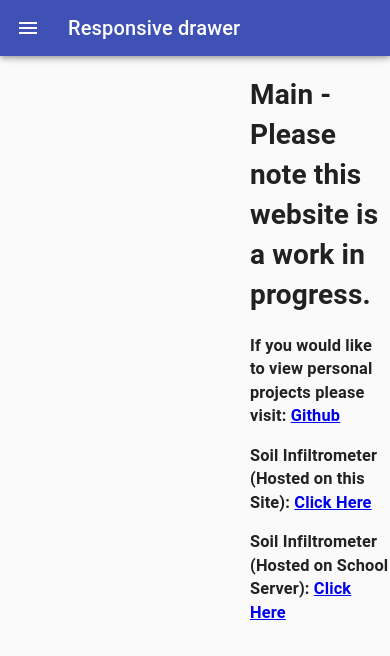
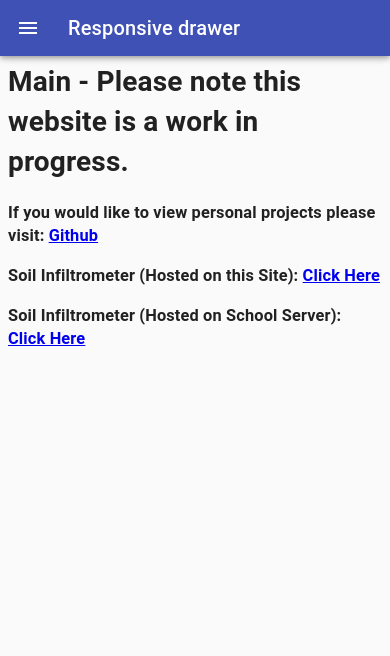
Before and after one commit to bdwandry/Portfolio-Site, a React (Create React App) app: page / in a window 390 px wide. Shown: the top 656 px of the page. Built offline with nearby package versions, Linux system fonts and the light colour scheme.

Commit message:
Fixed Responsive drawer spacing issue

```diff
--- a/package.json
+++ b/package.json
@@ -3,8 +3,13 @@
   "version": "0.1.0",
   "private": true,
   "dependencies": {
+    "@emotion/react": "^11.7.1",
+    "@emotion/styled": "^11.6.0",
     "@material-ui/core": "^4.12.3",
     "@material-ui/icons": "^4.11.2",
+    "@mui/icons-material": "^5.3.1",
+    "@mui/material": "^5.4.0",
+    "@mui/styled-engine-sc": "^5.3.0",
     "@react-pdf-viewer/default-layout": "^3.1.0",
     "@react-pdf/renderer": "^2.1.0",
     "@testing-library/jest-dom": "^5.16.1",
--- a/src/App.js
+++ b/src/App.js
@@ -3,25 +3,11 @@ import { HashRouter as Router, Routes, Route} from 'react-router-dom';
 
 //Page Routes
 import NavigationAppBar from "./Navigation-Bar/NavigationAppBar";
-import Home from './Page-Information/main';
-import About from './Page-Information/about';
-import Contact from './Page-Information/contact';
-import Resume from './Page-Information/resume'
-import Minecraft from './Page-Information/minecraft'
 
 function App() {
     return (
         <Router>
             <NavigationAppBar/>
-            <div style={{paddingLeft: 250}}>
-                <Routes>
-                    <Route exact path='/' exact element={<Home />} />
-                    <Route path='/about' element={<About/>} />
-                    <Route path='/contact' element={<Contact/>} />
-                    <Route path='/resume' element={<Resume/>} />
-                    <Route path='/minecraft' element={<Minecraft/>} />
-                </Routes>
-            </div>
         </Router>
     );
 }
--- a/src/Navigation-Bar/NavigationAppBar.js
+++ b/src/Navigation-Bar/NavigationAppBar.js
@@ -23,7 +23,13 @@ import CloseIcon from '@material-ui/icons/Close';
 import Toolbar from '@material-ui/core/Toolbar';
 import Typography from '@material-ui/core/Typography';
 import { makeStyles, useTheme } from '@material-ui/core/styles';
-import {Link} from "react-router-dom";
+import {Link, Route, Routes} from "react-router-dom";
+import {Box} from "@material-ui/core";
+import Home from "../Page-Information/main";
+import About from "../Page-Information/about";
+import Contact from "../Page-Information/contact";
+import Resume from "../Page-Information/resume";
+import Minecraft from "../Page-Information/minecraft";
 const drawerWidth = 240;
 
 const useStyles = makeStyles(theme => ({
@@ -147,6 +153,19 @@ function NavBar() {
             <div className={classes.content}>
                 <div className={classes.toolbar} />
             </div>
+
+            <Box
+                component="main"
+                sx={{ marginTop: 35, rflexGrow: 0, p: 1, width: { sm: `calc(100% - ${drawerWidth}px)` } }}
+            >
+                <Routes>
+                    <Route exact path='/' exact element={<Home />} />
+                    <Route path='/about' element={<About/>} />
+                    <Route path='/contact' element={<Contact/>} />
+                    <Route path='/resume' element={<Resume/>} />
+                    <Route path='/minecraft' element={<Minecraft/>} />
+                </Routes>
+            </Box>
         </div>
     );
 }
@@ -154,41 +173,3 @@ NavBar.propTypes = {
     container: PropTypes.object,
 };
 export default NavBar;
-
-//--------------------------------------------------------------------------------------------------------------------//
-//
-// const Navbar = () => {
-//     return (
-//         <div>
-//             <AppBar position="static">
-//                 <Toolbar>
-//                     <IconButton color="inherit" edge="start" component={Link} to="/">
-//                         <img src={home} width={"25"} height={"25"}/> Home
-//                     </IconButton>
-//
-//                     <IconButton color="inherit" edge="start" component={Link} to="/about">
-//                         <img src={about} width={"25"} height={"25"}/> About
-//                     </IconButton>
-//
-//                     <IconButton color="inherit" edge="start" component={Link} to="/contact">
-//                         <img src={contact} width={"25"} height={"25"}/> Contact
-//                     </IconButton>
-//
-//                     <IconButton color="inherit" edge="start" component={Link} to="/resume">
-//                         <img src={resume} width={"25"} height={"25"}/> Resume
-//                     </IconButton>
-//
-//                     <IconButton color="inherit" edge="start" component={Link} to="/minecraft">
-//                         <img src={minecraft} width={"25"} height={"25"}/> Minecraft
-//                     </IconButton>
-//
-//                     <IconButton color="inherit" edge="start" href={"https://github.com/bdwandry/"}>
-//                         <img src={github} width={"25"} height={"25"}/> Github
-//                     </IconButton>
-//                 </Toolbar>
-//             </AppBar>
-//         </div>
-//     );
-// };
-//
-// export default Navbar;
```
Also changed, not shown: 2 other files (tests, documents, lock files or other folders).
